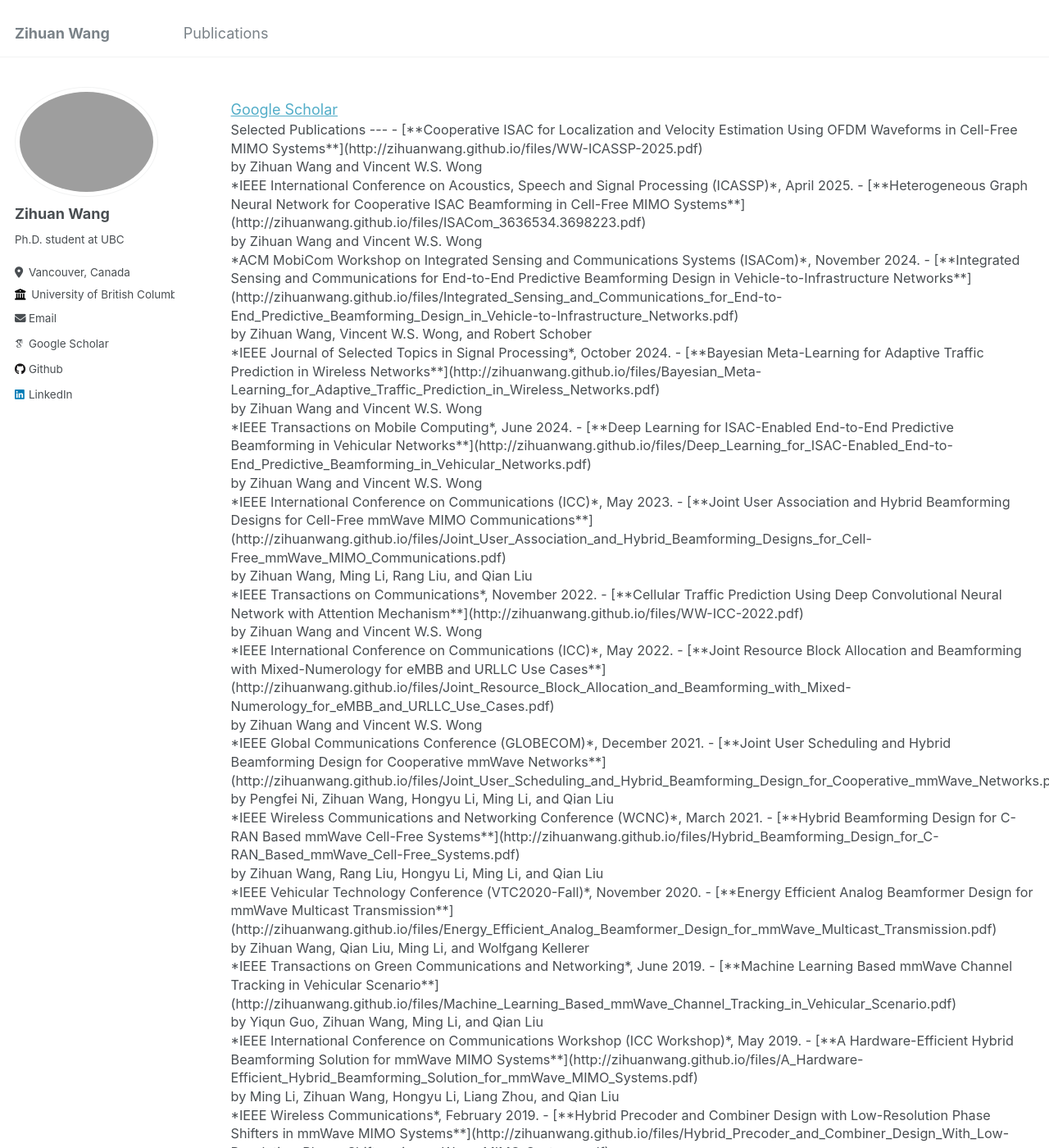
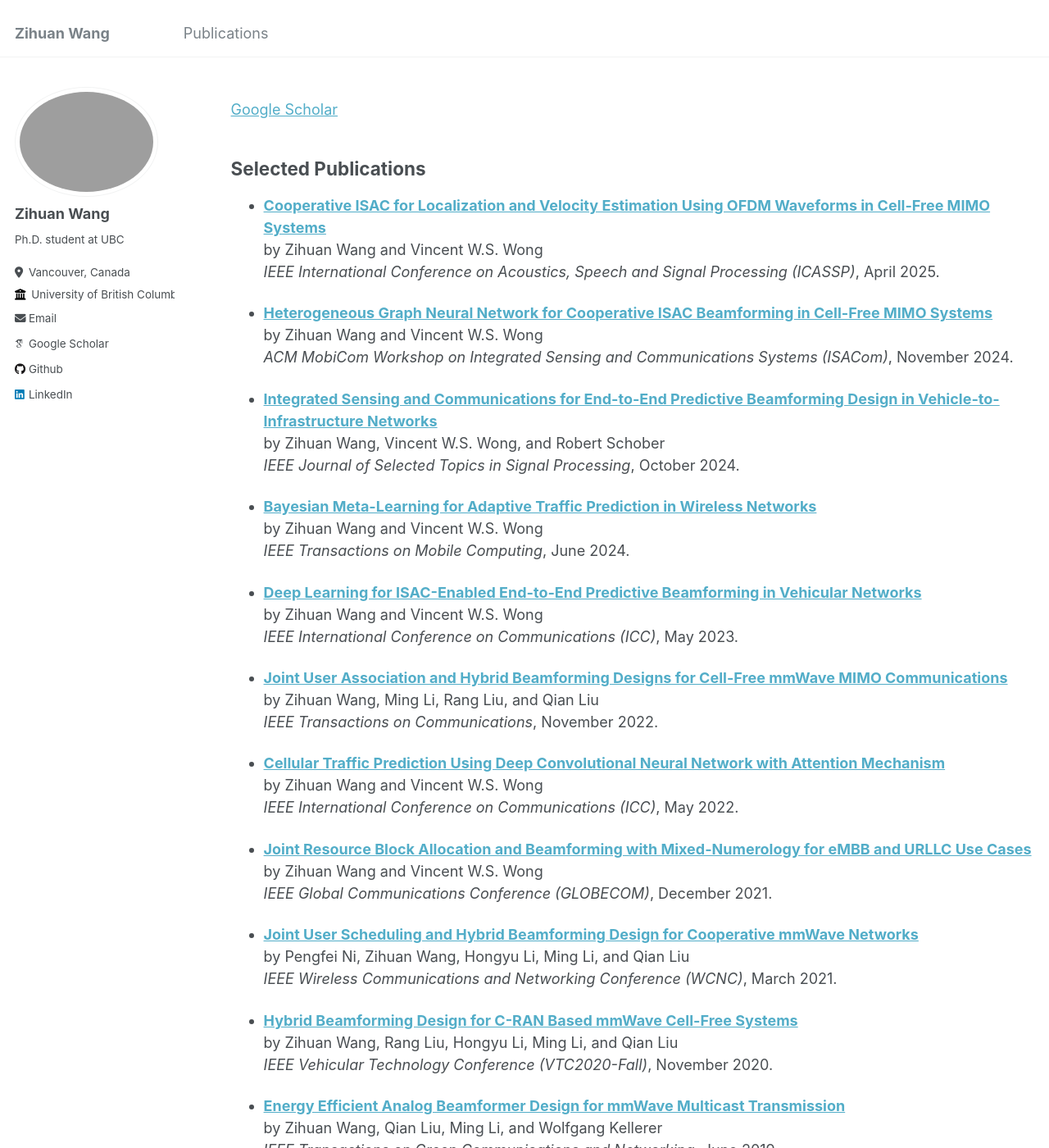
Before and after one commit to zihuanwang/zihuanwang.github.io, a Jekyll site: the page built from _pages/publications.md, in a window 1280 px wide and 1400 px high. Shown: the whole window at 82% size. Built offline with Jekyll 4.4.1, drawn with Linux system fonts in a browser that asks for light colours; some web fonts are replaced; some of the changed text lies outside the part shown.

Commit message:
Update publications.md

```diff
--- a/_pages/publications.md
+++ b/_pages/publications.md
@@ -8,8 +8,6 @@ author_profile: true
 {% if site.author.googlescholar %}
   <div class="wordwrap"><a href="{{site.author.googlescholar}}">Google Scholar</a></div>
 {% endif %}
-
-<div style="font-size:0.9em; line-height:1.4;">
 
 Selected Publications
 ---
@@ -76,5 +74,3 @@ by Zihuan Wang, Ming Li, Hongyu Li, and Qian Liu <br>
 - [**Iterative Hybrid Precoder and Combiner Design for mmWave Multiuser MIMO Systems**](http://zihuanwang.github.io/files/Iterative_Hybrid_Precoder_and_Combiner_Design_for_mmWave_Multiuser_MIMO_Systems.pdf)<br>
 by Zihuan Wang, Ming Li, Xiaowen Tian, and Qian Liu <br>
 *IEEE Communications Letters*, July 2017.
-
-</div>
```
